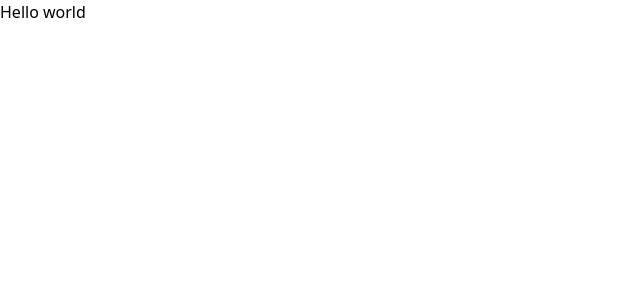
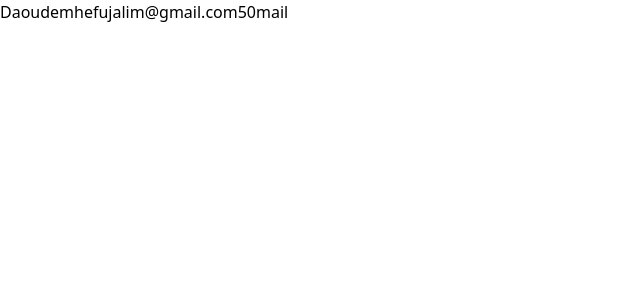
Before and after one commit to mehefujali/e-kart, a React (Vite) app: page / in a window 1280 px wide. Shown: the top 300 px of the page, without its empty margins (0-640 px from the left). Built offline with nearby package versions, Linux system fonts and the light colour scheme.

Commit message:
react router setuped complite

```diff
--- /dev/null
+++ b/src/components/User.tsx
@@ -0,0 +1,18 @@
+type UserProps = {
+      name : string ,
+      age: number ,
+      email: string ,
+      gender: string,
+}
+const User = ({name,age,email,gender}:UserProps) => {
+      return (
+            <div>
+                 {name}
+                 {email}
+                 {age}
+                 {gender}
+            </div>
+      );
+};
+
+export default User;
--- /dev/null
+++ b/src/pages/Home/Home.tsx
@@ -0,0 +1,16 @@
+import User from "../../components/User";
+
+const Home = () => {
+
+      return (
+            <div>
+                  <div>
+                    <User
+                     name="Daoude" age={50} email="mhefujalim@gmail.com" gender="mail"
+                     />
+                  </div>
+            </div>
+      );
+};
+
+export default Home;
--- a/src/routes/router.tsx
+++ b/src/routes/router.tsx
@@ -1,9 +1,10 @@
 import { createBrowserRouter } from "react-router-dom";
+import Home from "../pages/Home/Home";
 
 const router = createBrowserRouter([
       {
             path: '/',
-            element: <h1>Hello world</h1>
+            element: <Home/>
       }
 ])
 
```
